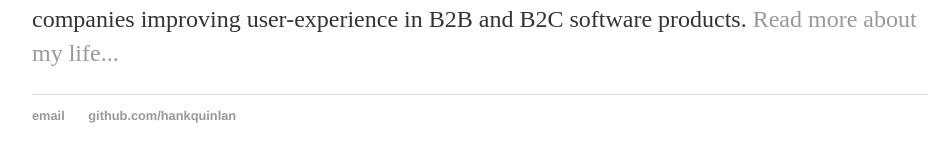
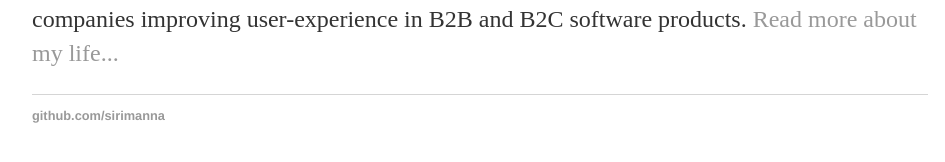
Before and after one commit to sirimanna/sirimanna.github.io, a Jekyll site: the page built from index.html, in a window 1280 px wide. Shown: the part 228-390 px from the top of the page, without its empty margins (160-1105 px from the left). Built offline with Jekyll 4.4.1, drawn with Linux system fonts in a browser that asks for light colours; some of the changed lines change nothing that is shown.

Commit message:
Links Updated

```diff
--- a/_layouts/default.html
+++ b/_layouts/default.html
@@ -9,9 +9,9 @@
 			<nav>
 	    		<ul>
 	        		<li><a href="/">Home</a></li>
-		        	<li><a href="/about">About</a></li>
-	        		<li><a href="/cv">CV</a></li>
-	        		<li><a href="/blog">Blog</a></li>
+		        	<li><a href="http://www.sirimanna.me/">About</a></li>
+	        		<li><a href="http://www.sirimanna.me/">CV</a></li>
+	        		<li><a href="http://www.sirimanna.me/blog/">Blog</a></li>
 	    		</ul>
 			</nav>
 			<div class="container">
@@ -20,9 +20,8 @@
 
 			</div><!-- /.container -->
 			<footer>
-	    		<ul>
-	        		<li><a href="mailto:hankquinlanhub@gmail.com">email</a></li>
-	        		<li><a href="https://github.com/hankquinlan">github.com/hankquinlan</a></li>
+	    			<ul>
+	        		<li><a href="https://github.com/hankquinlan">github.com/sirimanna</a></li>
 				</ul>
 			</footer>
 		</body>
```
